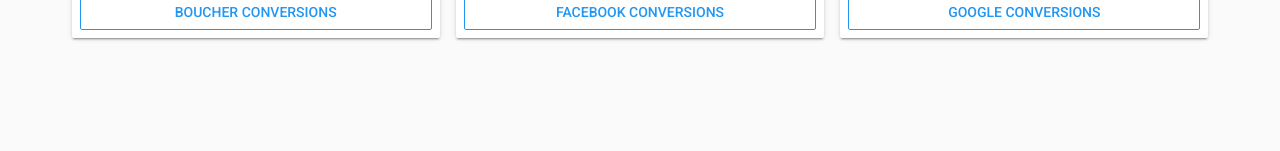
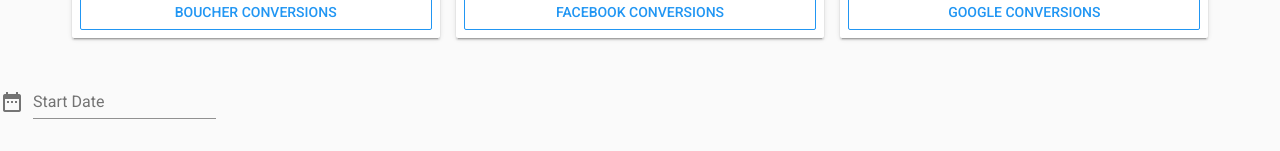
Before and after one commit to cooper09/meal-prep-boucher, a Vue app: page /menu in a window 1280 px wide. Shown: the part 847-998 px from the top of the page. Built offline with nearby package versions, Linux system fonts and the light colour scheme.

Commit message:
successful date thingy

```diff
--- /dev/null
+++ b/src/components/DatePicker.vue
@@ -0,0 +1,30 @@
+<template>
+    <div>
+        <v-menu>
+            Date Picker {{date}}
+            <v-text-field :value="start" slot="activator" label="Start Date" prepend-icon="date_range">Menu Field</v-text-field>
+            <v-date-picker v-model="start">yo</v-date-picker>
+        </v-menu>
+    </div>
+</template>
+
+<script>
+export default {
+    name: 'DatePicker',
+    data() {
+        return {
+            start: null
+        }
+    },
+    components: {
+    },
+    computed: {
+        date() {
+            return this.$store.state.date;
+        }//end date
+    }//end compoure
+};//end export default
+</script>
+
+<style scoped>
+</style>
--- a/src/store.js
+++ b/src/store.js
@@ -16,7 +16,8 @@
         isAuthenticated: false,
         userRecipes: [],
         campaigns:  [],
-        conversions: []
+        conversions: [],
+        date: new Date()
     },
     mutations: {
         setRecipes(state, payload) {
--- a/src/views/Menu.vue
+++ b/src/views/Menu.vue
@@ -1,23 +1,39 @@
-<template>
+<<template>
     <div>
         <home-plans></home-plans>
-        <meal-recipes></meal-recipes>
+
+    <!--    <input id="datepicker" v-model="date">  -->
+        <date-picker>Total</date-picker>
         <boucher-conversions></boucher-conversions>
     </div>
 </template>
 
 <script>
 import HomePlans from '@/components/HomePlans';
-import MealRecipes from '@/components/MealRecipes';
+import DatePicker from '@/components/DatePicker';
 import BoucherConversions from '@/components/BoucherConversions';
 
 export default {
     name: 'Menu',
     components: {
         HomePlans,
-        MealRecipes,
+        DatePicker,
         BoucherConversions
-    }
+    },
+    computed:{
+        recipes() {
+            return this.$store.state.recipes;
+        },
+        date() {
+            return this.$store.state.date
+        }
+    },
+    created() {
+    this.property = 'Example property update.'
+    alert("Created....");
+
+
+  }
 };
 </script>
 
```
